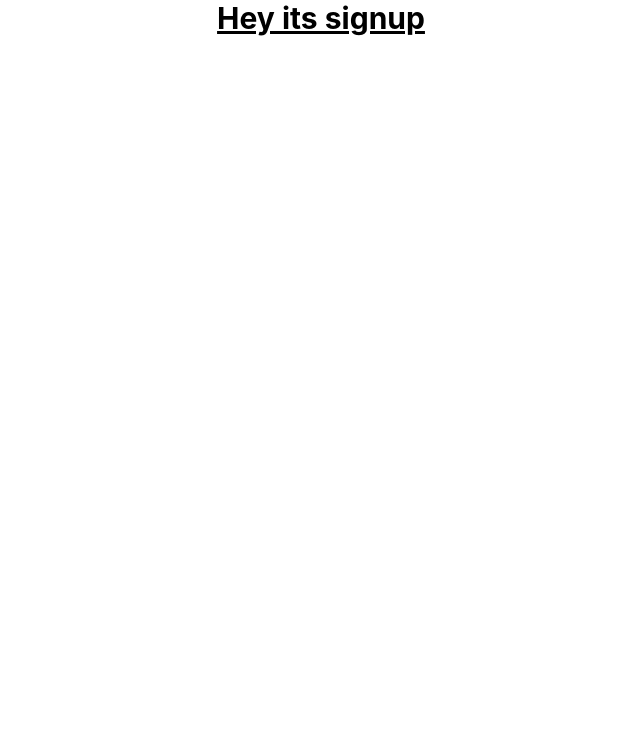
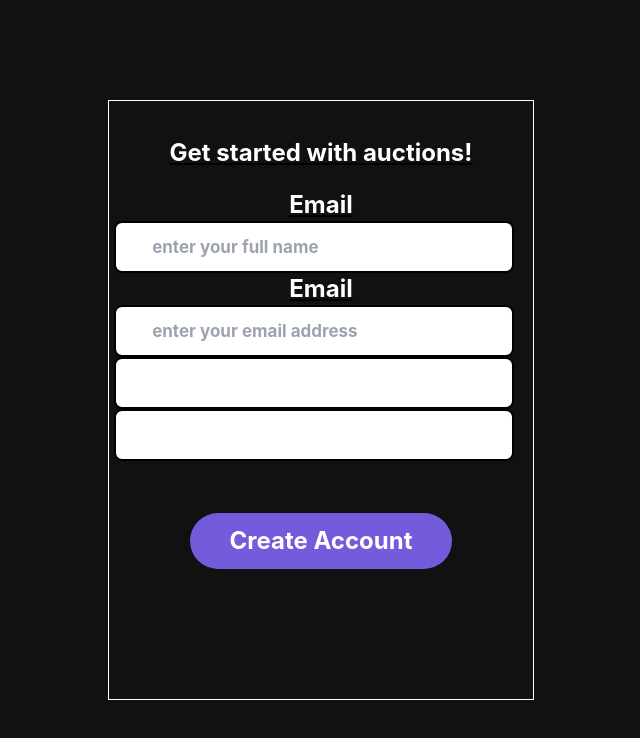
Before and after one commit to Adenikym/Auction-app, a React (Create React App) app: page /signup in a window 1280 px wide. Shown: the top 738 px of the page, without its empty margins (319-959 px from the left). Built offline with nearby package versions, Linux system fonts and the light colour scheme; the HTML template or start-up script is replaced by a standard one.

Commit message:
new code

```diff
--- a/package.json
+++ b/package.json
@@ -13,6 +13,7 @@
     "react-dom": "^18.0.0",
     "react-router-dom": "^6.3.0",
     "react-scripts": "5.0.1",
+    "styled-components": "^5.3.5",
     "web-vitals": "^2.1.4"
   },
   "scripts": {
--- a/src/App.js
+++ b/src/App.js
@@ -1,5 +1,7 @@
 import { Routes, Route } from 'react-router-dom';
-import Signup from './containers/signup';
+import Signup from './Pages/signup';
+import Login from './Pages/Login';
+
 import './App.css';
 
 function App() {
@@ -7,6 +9,7 @@ function App() {
     <div className="App">
       <Routes>
         <Route path="/signup" element={<Signup />} />
+        <Route path="/login" element={<Login />} />
       </Routes>
     </div>
   );
--- /dev/null
+++ b/src/Pages/Login.jsx
@@ -0,0 +1,13 @@
+import React from 'react';
+import Loginform from '../containers/loginform';
+function Login
+() {
+    return (
+        <div className="">
+            <Loginform/>
+        </div>
+     );
+}
+
+export default Login
+;
--- /dev/null
+++ b/src/Pages/signup.jsx
@@ -0,0 +1,16 @@
+import React from 'react';
+import Form from '../containers/form';
+
+function Signup() {
+  console.log('test');
+  return (
+    <div
+      style={{ backgroundColor: '#111111', height: '100vh' }}
+      className="text-2xl w-full font-bold  underline flex justify-center "
+    >
+      <Form className="" />
+    </div>
+  );
+}
+
+export default Signup;
--- /dev/null
+++ b/src/components/FormInput.jsx
@@ -0,0 +1,77 @@
+import React from 'react';
+import styled from 'styled-components';
+
+const InputField = props => {
+  const validateInput = values => {
+    if (values.some(f => f === '') || values[0].indexOf('@') === -1) {
+      return true;
+    } else {
+      return false;
+    }
+  };
+
+  if (props.type === 'submit') {
+    return (
+      <Input
+        className="primaryBtn primaryBtn--big g__justify-self-center mt-4"
+        type="submit"
+        value={props.label}
+        disabled={validateInput(props.formValues)}
+      />
+    );
+  } else if (props.type === 'textarea') {
+    return (
+      <label className="inputField__label ">
+        {props.label}
+        <textarea
+          onChange={e => props.onChangeHandler(e.target.value)}
+          placeholder={props.placeholder}
+          value={props.value}
+          required={props.isRequired}
+          className="inputField__field"
+          rows={7}
+          name={props.name}
+        />
+      </label>
+    );
+  } else {
+    return (
+        <div className="flex-col">
+        <label className="inputField__label text-white justify-start " > {props.label}</label>
+      <Input
+
+        onChange={e => props.onChangeHandler(e.target.value)}
+        type={props.type}
+        placeholder={props.placeholder}
+        value={props.value}
+        required={props.isRequired}
+        className="inputField__field"
+        name={props.name}
+      />
+      </div>
+    );
+  }
+};
+
+export default React.memo(InputField);
+
+const Input = styled.input`
+  width: 100%;
+  padding: 8px 0 8px 36.67px;
+  font-size: 17px;
+  border: 2px solid #000000;
+  border-radius: 8px;
+  margin-right: 15px;
+
+  @media (min-width: 1024px) {
+    max-width: 400px;
+  }
+  @media (max-width: 1024px) {
+    margin-bottom: 20px;
+    margin-right: 0;
+    padding: 12px 0 12px 15px;
+  }
+  @media (max-width: 360px) {
+    font-size: 12px;
+  }
+`;
--- /dev/null
+++ b/src/components/Formbutton.jsx
@@ -0,0 +1,14 @@
+import React from 'react';
+
+function Button() {
+  return (
+    <button
+      style={{ background: '#735BDC' }}
+      class=" ... bg-white px-10 py-3 mt-5 rounded-full text-white"
+    >
+      Create Account
+    </button>
+  );
+}
+
+export default Button;
--- /dev/null
+++ b/src/containers/form.jsx
@@ -0,0 +1,30 @@
+import React from 'react';
+import FormInput from '../components/FormInput';
+import Button from '../components/Formbutton';
+
+function Form() {
+  return (
+    <div className="  py-4 border border-white shadow h-3/4 w-1/3 my-auto ">
+      <p className="mt-5 mb-5 text-white">Get started with auctions!</p>
+      <FormInput
+        className="mt-4"
+        placeholder="enter your full name"
+        label="Email"
+      />
+
+      <FormInput
+        className="mt-4"
+        placeholder="enter your email address"
+        label="Email"
+      />
+
+      <FormInput />
+
+      <FormInput />
+      <br />
+      <Button />
+    </div>
+  );
+}
+
+export default Form;
--- /dev/null
+++ b/src/containers/loginform.jsx
@@ -0,0 +1,63 @@
+import React from 'react';
+function Loginform
+() {
+    return (
+        <form>
+        <div className="relative w-full mb-3">
+          <label
+            className="block uppercase text-gray-700 text-xs font-bold mb-2"
+            htmlFor="grid-password"
+          >
+            Email
+          </label>
+          <input
+            type="email"
+            className="border-0 px-3 py-3 placeholder-gray-400 text-gray-700 bg-white rounded text-sm shadow focus:outline-none focus:ring w-full"
+            placeholder="Email"
+            style={{ transition: "all .15s ease" }}
+          />
+        </div>
+
+        <div className="relative w-full mb-3">
+          <label
+            className="block uppercase text-gray-700 text-xs font-bold mb-2"
+            htmlFor="grid-password"
+          >
+            Password
+          </label>
+          <input
+            type="password"
+            className="border-0 px-3 py-3 placeholder-gray-400 text-gray-700 bg-white rounded text-sm shadow focus:outline-none focus:ring w-full"
+            placeholder="Password"
+            style={{ transition: "all .15s ease" }}
+          />
+        </div>
+        <div>
+          <label className="inline-flex items-center cursor-pointer">
+            <input
+              id="customCheckLogin"
+              type="checkbox"
+              className="form-checkbox border-0 rounded text-gray-800 ml-1 w-5 h-5"
+              style={{ transition: "all .15s ease" }}
+            />
+            <span className="ml-2 text-sm font-semibold text-gray-700">
+              Remember me
+            </span>
+          </label>
+        </div>
+
+        <div className="text-center mt-6">
+          <button
+            className="bg-gray-900 text-white active:bg-gray-700 text-sm font-bold uppercase px-6 py-3 rounded shadow hover:shadow-lg outline-none focus:outline-none mr-1 mb-1 w-full"
+            type="button"
+            style={{ transition: "all .15s ease" }}
+          >
+            Sign In
+          </button>
+        </div>
+      </form>
+     );
+}
+
+export default Loginform
+;
--- a/src/containers/signup.jsx
+++ /dev/null
@@ -1,8 +0,0 @@
-import React from 'react';
-
-function Signup() {
-  console.log('test');
-  return <div className="text-3xl font-bold underline">Hey its signup</div>;
-}
-
-export default Signup;
```
Also changed, not shown: src/Pages/Wallet.jsx (added), src/components/WalletCard.jsx (added), 1 other file (tests, documents, lock files or other folders).
